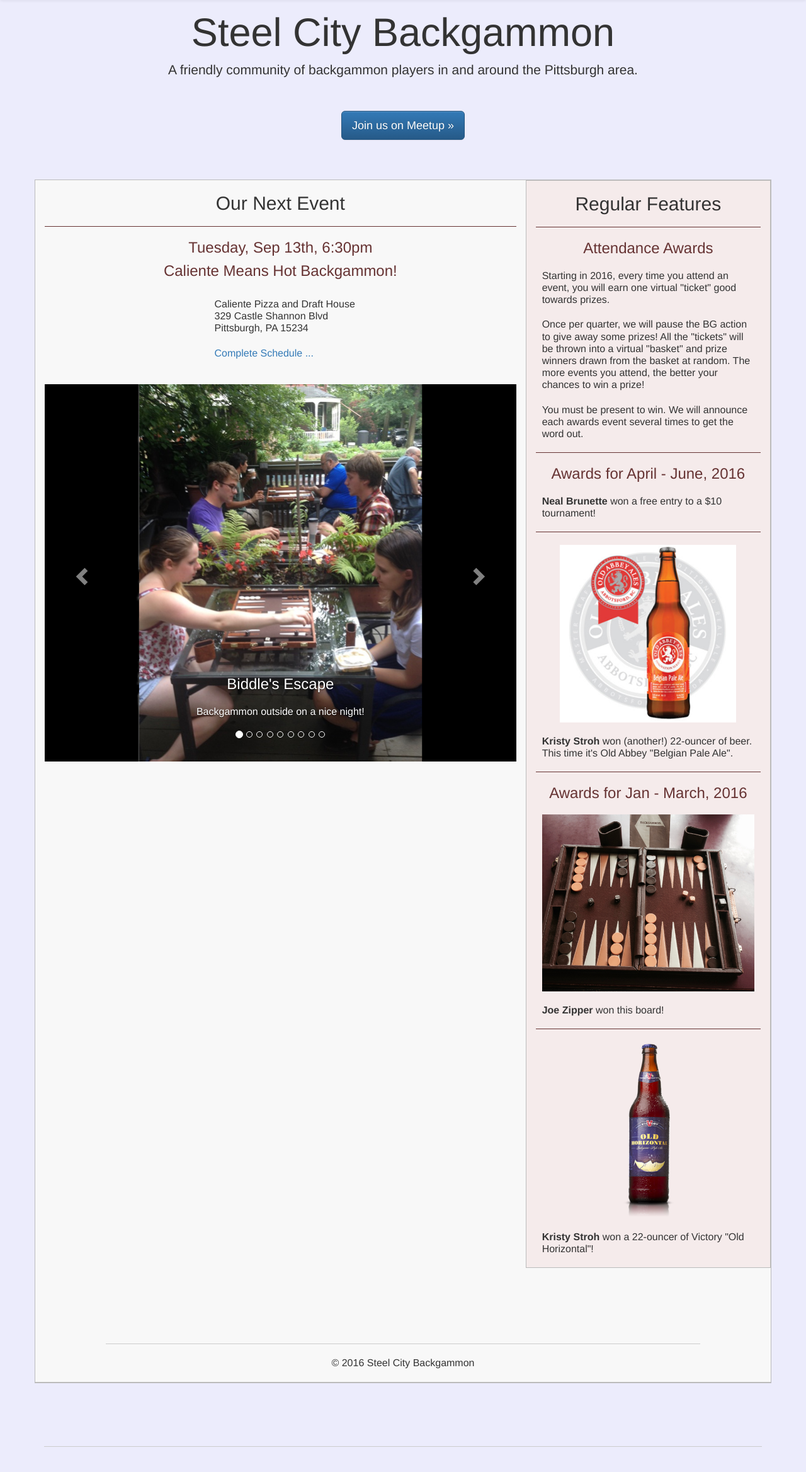
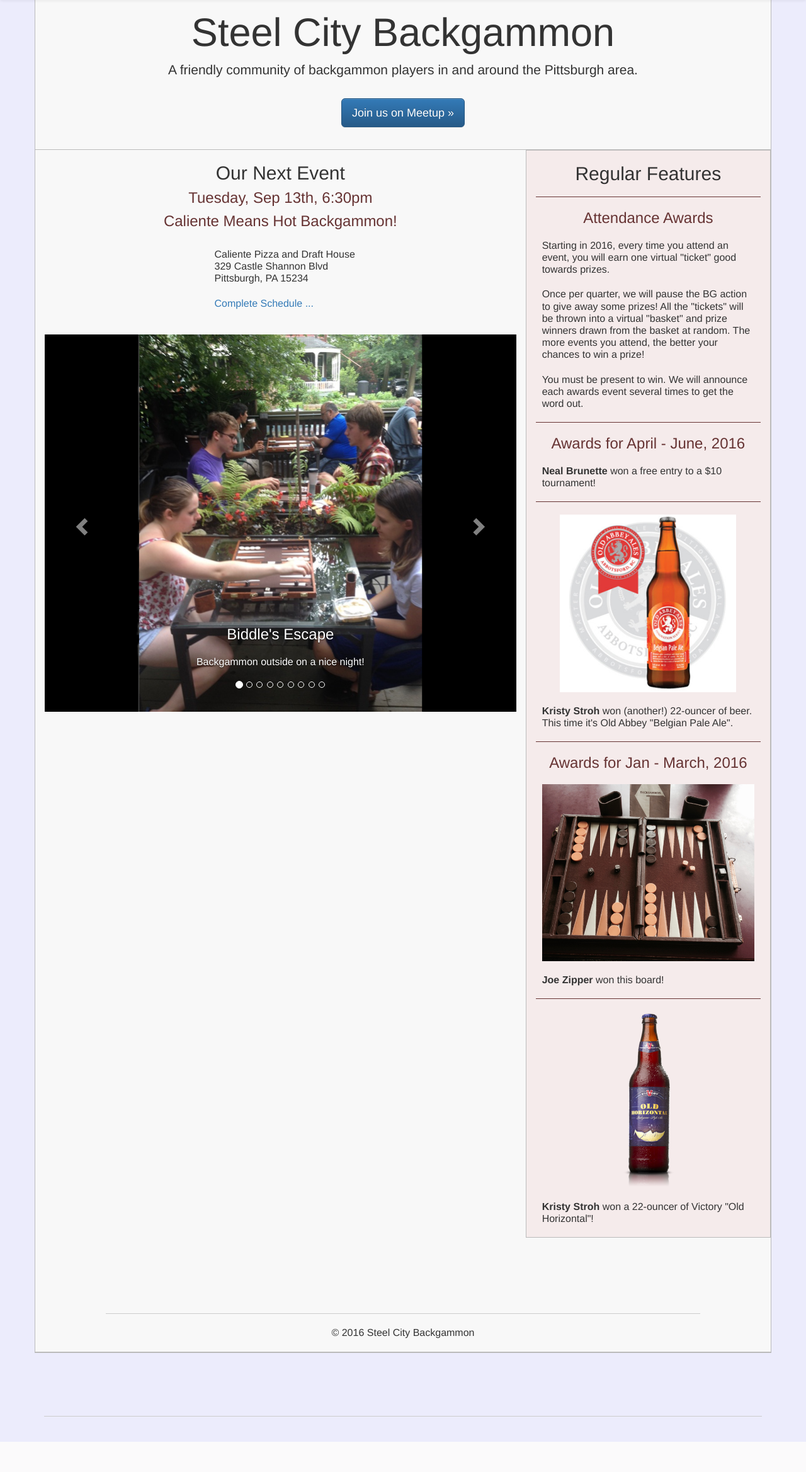
Before and after one commit to pblackwood/steelcitybg, a PHP site: page / in a window 1280 px wide. Shown: the part 51-2388 px from the top of the page at 63% size. After the commit the page ends 2340 px from the top, so only its background shows below. Run offline with PHP 8.4, Linux system fonts and the light colour scheme; some libraries are stand-ins or nearby versions.

Commit message:
Gives jumbotron a background color and cleans up styles on home page.

```diff
--- a/src/css/app.css
+++ b/src/css/app.css
@@ -44,6 +44,13 @@
 .jumbotron {
     background-color: inherit;
     margin-bottom: 0px;
+    padding-bottom: 0px;
+}
+
+.jumbotron .container {
+    border-left: 1px solid #bbb;
+    border-right: 1px solid #bbb;
+    background-color: #f8f8f8;
 }
 
 .jumbotron h1, .jumbotron p {
@@ -52,7 +59,8 @@
 }
 
 .jumbotron a {
-    margin-top: 35px;
+    margin-top: 15px;
+    margin-bottom: 20px;
 }
 
 .copyright {
--- a/src/index.html
+++ b/src/index.html
@@ -56,7 +56,6 @@
     <div class="row announce">
         <div class="col-sm-8 col-xs-12">
             <h2>Our Next Event</h2>
-            <hr/>
             <div class="row next">
                 <div class="col-md-8 col-md-offset-2 col-xs-12">
                     <h3>Tuesday, Sep 13th, 6:30pm</h3>
```
